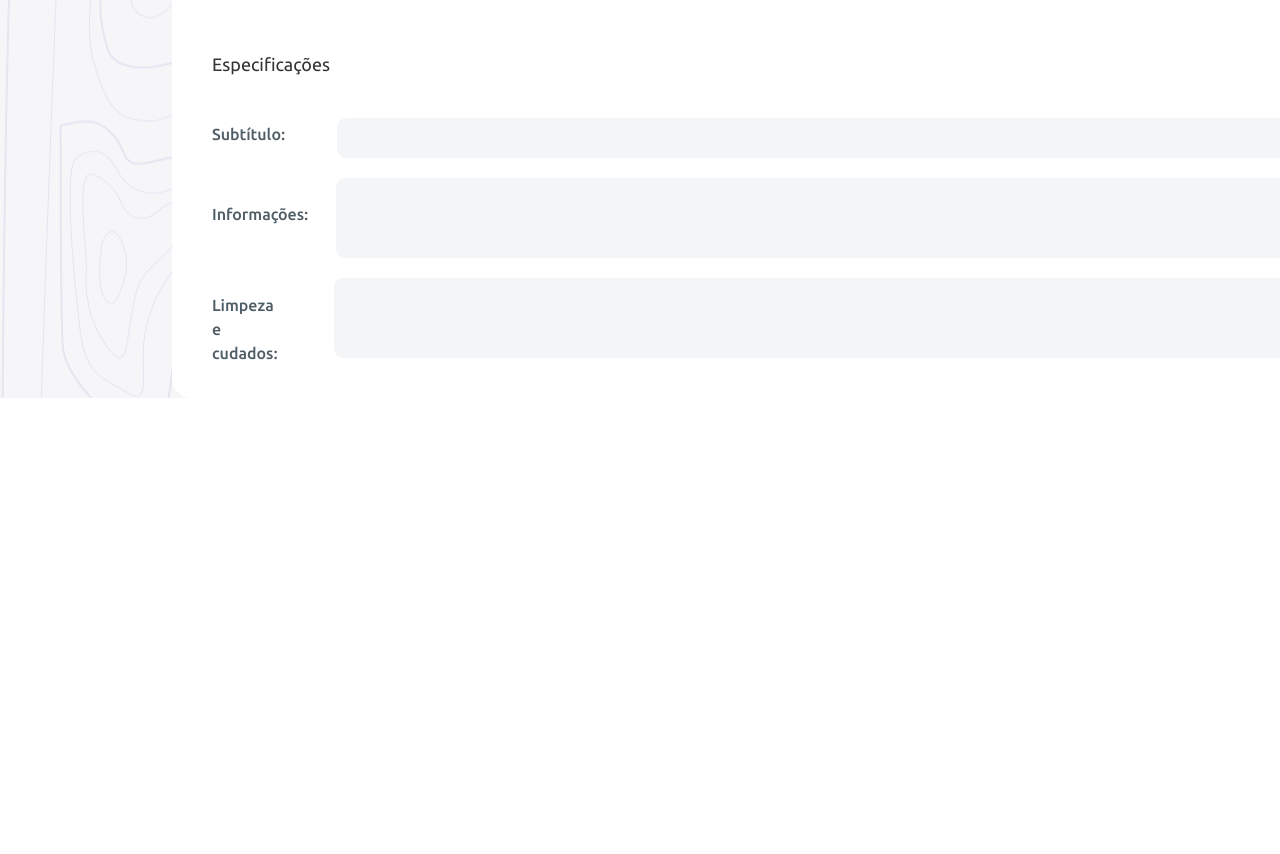
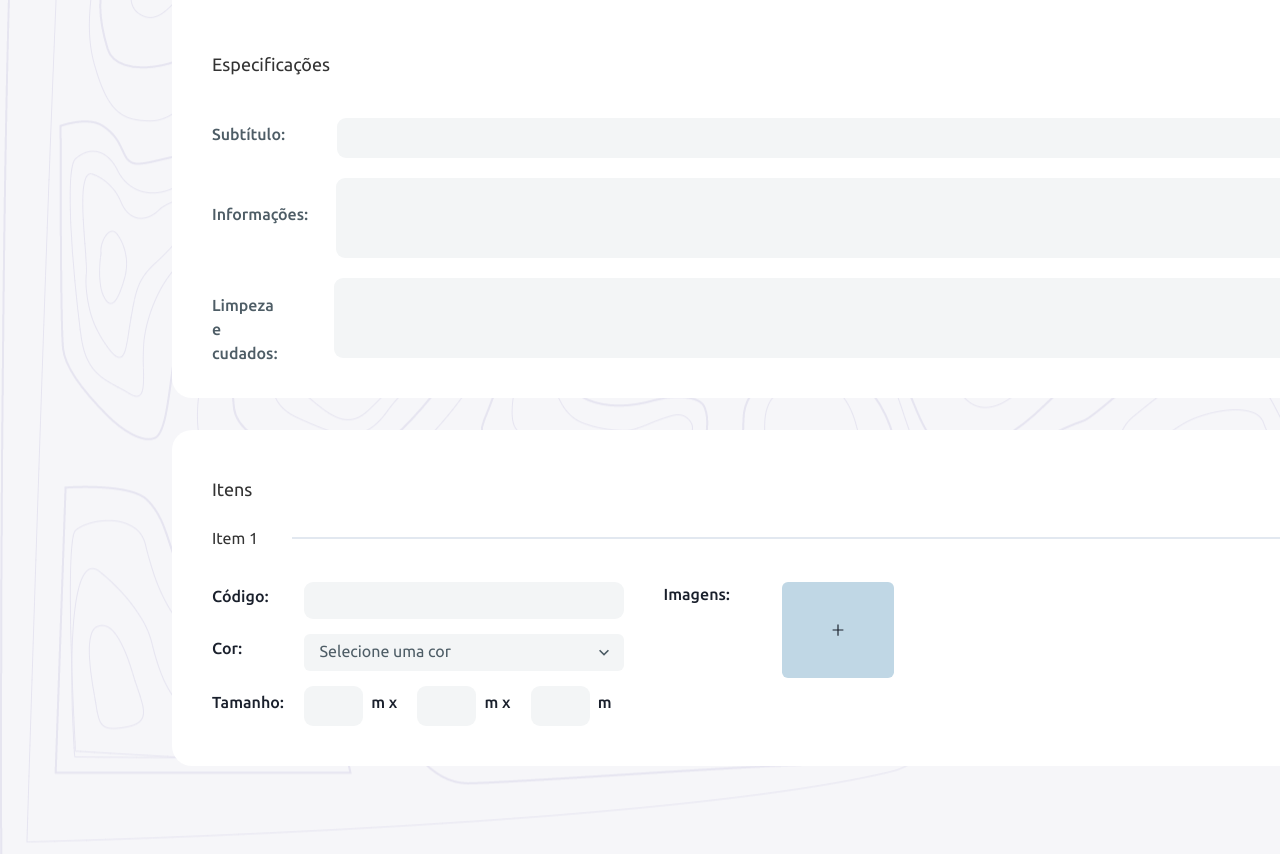
Before and after one commit to YanAnderson-bit/E-Dash, a Next.js app: page /products in a window 1280 px wide. Shown: the part 598-1452 px from the top of the page. Before the commit the page ends 996 px from the top, so only its background shows below. Built offline with nearby package versions, Linux system fonts and the light colour scheme.

Commit message:
finishes form add item

```diff
--- /dev/null
+++ b/src/pages/products/components/CreateItemForm/index.tsx
@@ -0,0 +1,76 @@
+import { AiOutlinePlus } from 'react-icons/ai';
+import {
+  Box,
+  Button,
+  FormLabel,
+  HStack,
+  IconButton,
+  Select,
+  Text,
+  VStack,
+} from '@chakra-ui/react';
+import FormInput from '@/components/FormInput';
+
+export default function CreateItemForm() {
+  return (
+    <Box mt="2rem" bg="white" p="40px" borderRadius="20px">
+      <VStack alignItems="flex-start" spacing={4}>
+        <HStack w="100%" justifyContent="space-between" spacing={40}>
+          <Text color="#333333" fontSize="18px">
+            Itens
+          </Text>
+          <Button bg="none" leftIcon={<AiOutlinePlus />}>
+            Adicionar
+          </Button>
+        </HStack>
+        <HStack justifyContent="space-between" w="100%">
+          <Text color="#333333" fontSize="16px">
+            Item 1
+          </Text>
+          <Box borderWidth="0.1rem" w="95%" />
+        </HStack>
+      </VStack>
+      <HStack spacing={10} alignItems="flex-start" mt="2rem">
+        <VStack spacing={15}>
+          <HStack justifyContent="space-between" w="100%">
+            <FormLabel>Código:</FormLabel>
+            <FormInput w="20rem" h="37px" />
+          </HStack>
+          <HStack justifyContent="space-between" w="100%">
+            <FormLabel>Cor:</FormLabel>
+            <Select
+              placeholder="Selecione uma cor"
+              border="none"
+              bg="primmary.bgInput"
+              w="20rem"
+              h="37px"
+              color="primmary.input"
+            >
+              <option value="color 1">color1</option>
+              <option value="color 2">color2</option>
+              <option value="color 3">color3</option>
+            </Select>
+          </HStack>
+          <HStack justifyContent="space-between" w="100%">
+            <FormLabel>Tamanho:</FormLabel>
+            <FormInput w="3.7rem" h="2.5rem" />
+            <FormLabel>m x</FormLabel>
+            <FormInput w="3.7rem" h="2.5rem" />
+            <FormLabel>m x</FormLabel>
+            <FormInput w="3.7rem" h="2.5rem" />
+            <FormLabel>m</FormLabel>
+          </HStack>
+        </VStack>
+        <HStack spacing={10} alignItems="flex-start">
+          <FormLabel>Imagens:</FormLabel>
+          <IconButton
+            aria-label="add"
+            icon={<AiOutlinePlus />}
+            bg="#C0D7E5"
+            p="3rem"
+          />
+        </HStack>
+      </HStack>
+    </Box>
+  );
+}
--- a/src/pages/products/index.tsx
+++ b/src/pages/products/index.tsx
@@ -1,7 +1,8 @@
 import Layout from '@/components/Layout';
-import { Box } from '@chakra-ui/react';
+import { Box, Button, Flex, Text } from '@chakra-ui/react';
 import CreateProductForm from './components/CreateProductForm';
 import Header from './components/CreateProductForm/components/Header';
+import CreateItemForm from './components/CreateItemForm';
 
 export default function ProductsPage() {
   return (
@@ -9,6 +10,13 @@ export default function ProductsPage() {
       <Box mt="20px">
         <Header />
         <CreateProductForm />
+        <CreateItemForm />
+        <Flex justifyContent="flex-end" gap={5} mt="3rem">
+          <Button bg="#ebebeb" w="5rem">
+            <Text color="#333333">Cancelar</Text>
+          </Button>
+          <Button>Criar</Button>
+        </Flex>
       </Box>
     </Layout>
   );
```
